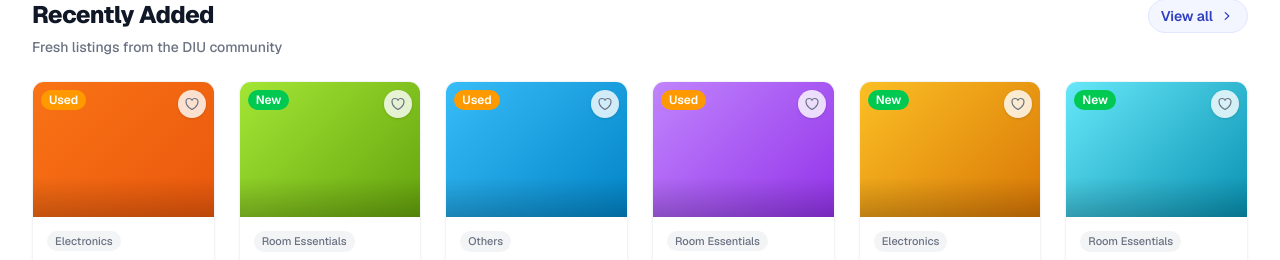
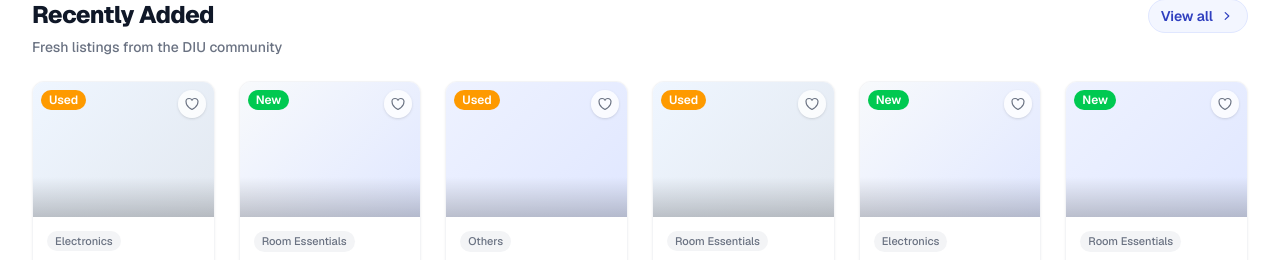
Before and after one commit to wsjishan/diupoint, a Next.js app in the folder apps/web/: page / in a window 1280 px wide. Shown: the part 404-664 px from the top of the page. Built offline with nearby package versions, Linux system fonts and the light colour scheme.

Commit message:
feat: enhance ListingCard component; add fallback gradient logic and improve image handling

```diff
--- a/apps/web/src/components/ui/listing-card.tsx
+++ b/apps/web/src/components/ui/listing-card.tsx
@@ -1,3 +1,6 @@
+'use client';
+
+import { useState } from 'react';
 import Image from 'next/image';
 import Link from 'next/link';
 import type { Listing } from '@/data/mock-listings';
@@ -13,6 +16,23 @@ const badgeLabels: Record<ConditionBadge, string> = {
   new: 'New',
   used: 'Used',
 };
+
+const fallbackGradients = [
+  'linear-gradient(135deg, #eef2ff, #e0e7ff)',
+  'linear-gradient(135deg, #eff6ff, #e2e8f0)',
+  'linear-gradient(135deg, #f8fafc, #e0e7ff)',
+];
+
+function getFallbackGradient(seed: string): string {
+  let hash = 0;
+
+  for (let i = 0; i < seed.length; i += 1) {
+    hash = (hash << 5) - hash + seed.charCodeAt(i);
+    hash |= 0;
+  }
+
+  return fallbackGradients[Math.abs(hash) % fallbackGradients.length];
+}
 
 interface ListingCardProps {
   listing: Listing;
@@ -30,7 +50,11 @@ function toStoreSlug(listing: Listing): string {
 
 export default function ListingCard({ listing }: ListingCardProps) {
   const isRental = listing.category === 'Housing';
-  const hasImage = Boolean(listing.imageUrl);
+  const imageSrc = listing.imageUrl?.trim() ?? '';
+  const hasImage = imageSrc.length > 0;
+  const [failedImageSrc, setFailedImageSrc] = useState<string | null>(null);
+  const showImage = hasImage && failedImageSrc !== imageSrc;
+  const fallbackBackground = getFallbackGradient(listing.id);
   const isStoreSeller =
     listing.sellerType === 'store' || Boolean(listing.storeSlug);
   const storeHref = `/store/${toStoreSlug(listing)}`;
@@ -42,20 +66,21 @@ export default function ListingCard({ listing }: ListingCardProps) {
       <div
         className="relative aspect-4/3 w-full overflow-hidden transition-all duration-200 group-hover:brightness-105"
         style={
-          hasImage
+          showImage
             ? undefined
             : {
-                background: `linear-gradient(135deg, ${listing.gradientFrom}, ${listing.gradientTo})`,
+                background: fallbackBackground,
               }
         }
       >
-        {hasImage ? (
+        {showImage ? (
           <Image
-            src={listing.imageUrl as string}
+            src={imageSrc}
             alt={listing.title}
             fill
             className="h-full w-full object-cover transition-transform duration-300 ease-out group-hover:scale-105"
             sizes="(max-width: 640px) 50vw, (max-width: 1024px) 33vw, 16vw"
+            onError={() => setFailedImageSrc(imageSrc)}
           />
         ) : null}
 
```
